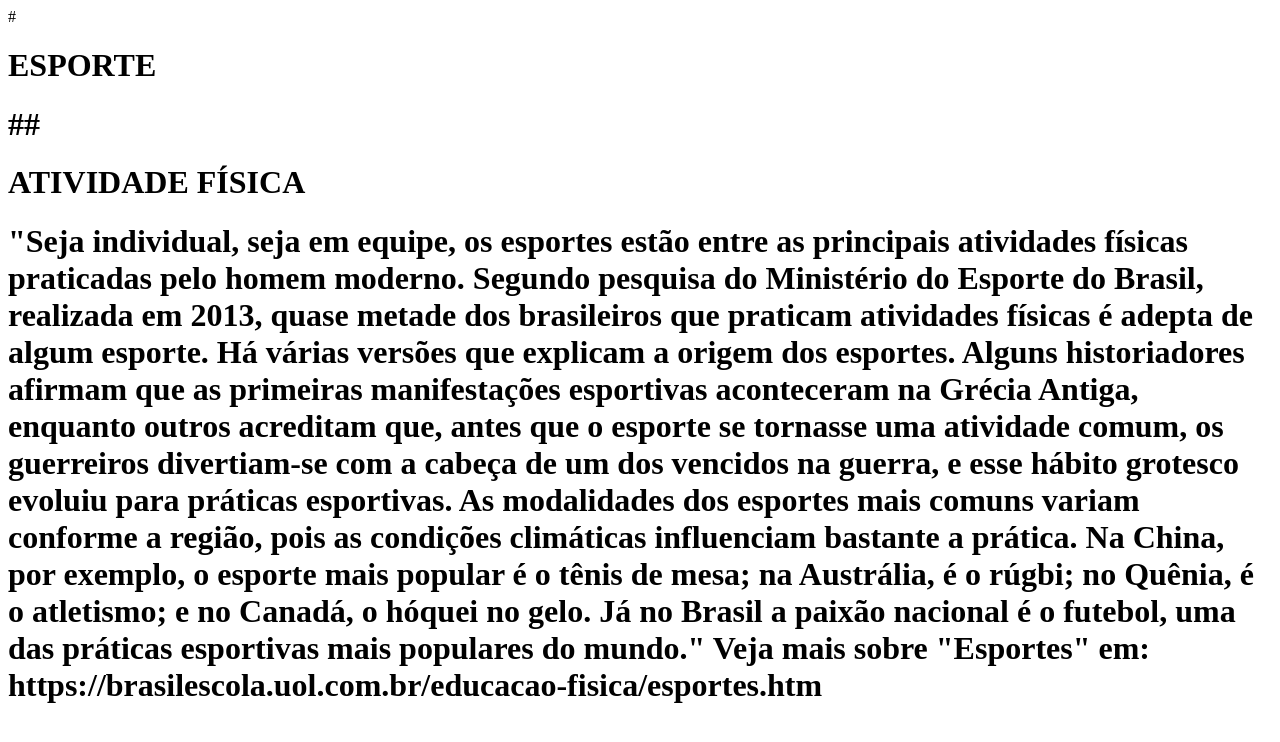
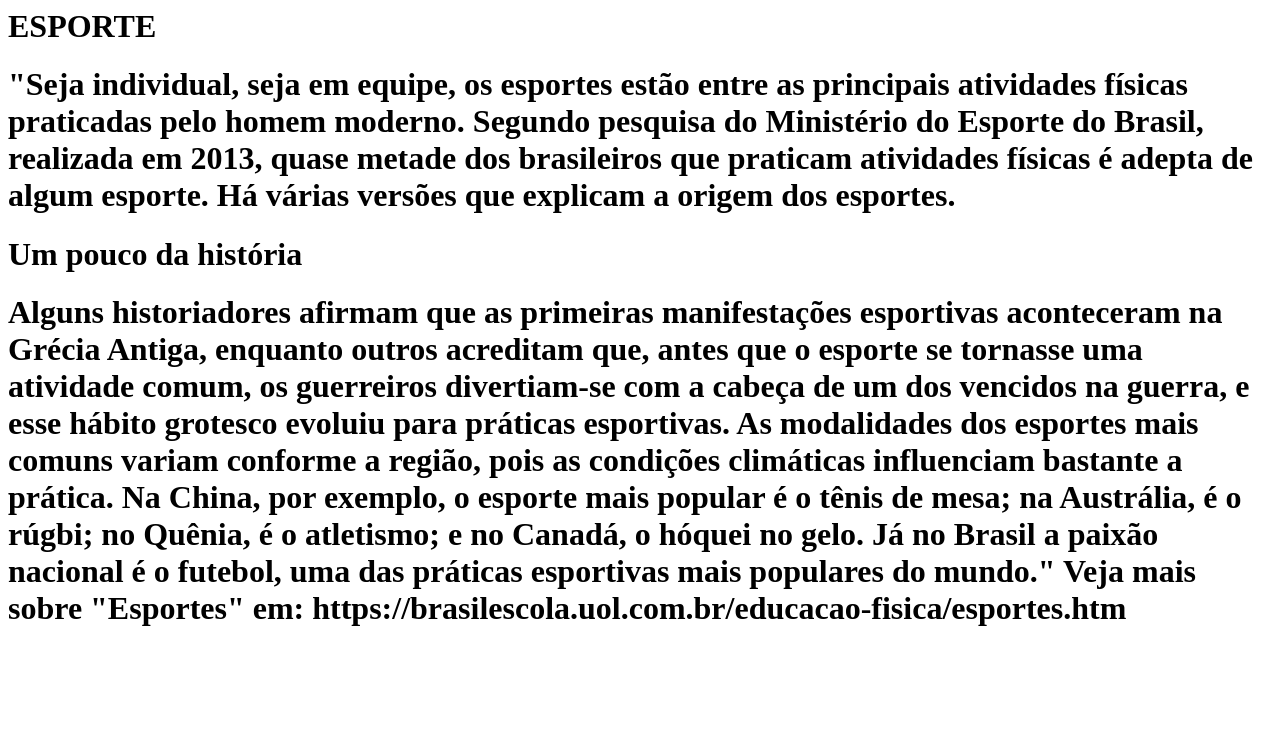
Before and after one commit to Sabaorauch/primeiro-repositorio, a plain HTML site: page index.html in a window 1280 px wide. Drawn offline with Linux system fonts and the light colour scheme.

Commit message:
Update index.html

```diff
--- a/index.html
+++ b/index.html
@@ -1,8 +1,10 @@
-# <h1> ESPORTE <h1>
+                                                                                     <h1> ESPORTE <h1>
 
-## <H1> ATIVIDADE FÍSICA <H1>"Seja individual, seja em equipe, os esportes estão entre as principais atividades físicas praticadas pelo homem moderno. Segundo pesquisa do Ministério do Esporte do Brasil, realizada em 2013, quase metade dos brasileiros que praticam atividades físicas é adepta de algum esporte.
+"Seja individual, seja em equipe, os esportes estão entre as principais atividades físicas praticadas pelo homem moderno. Segundo pesquisa do Ministério do Esporte do Brasil, realizada em 2013, quase metade dos brasileiros que praticam atividades físicas é adepta de algum esporte.
 
-Há várias versões que explicam a origem dos esportes. Alguns historiadores afirmam que as primeiras manifestações esportivas aconteceram na Grécia Antiga, enquanto outros acreditam que, antes que o esporte se tornasse uma atividade comum, os guerreiros divertiam-se com a cabeça de um dos vencidos na guerra, e esse hábito grotesco evoluiu para práticas esportivas.
+Há várias versões que explicam a origem dos esportes.
+
+  <h1> Um pouco da história <h1> Alguns historiadores afirmam que as primeiras manifestações esportivas aconteceram na Grécia Antiga, enquanto outros acreditam que, antes que o esporte se tornasse uma atividade comum, os guerreiros divertiam-se com a cabeça de um dos vencidos na guerra, e esse hábito grotesco evoluiu para práticas esportivas.
 
 As modalidades dos esportes mais comuns variam conforme a região, pois as condições climáticas influenciam bastante a prática. Na China, por exemplo, o esporte mais popular é o tênis de mesa; na Austrália, é o rúgbi; no Quênia, é o atletismo; e no Canadá, o hóquei no gelo. Já no Brasil a paixão nacional é o futebol, uma das práticas esportivas mais populares do mundo."
 
```
